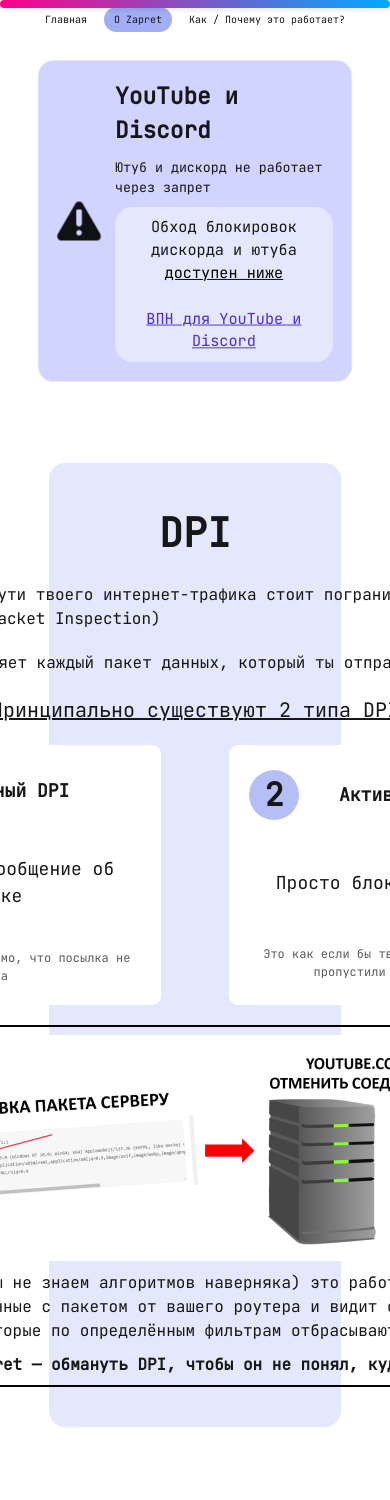
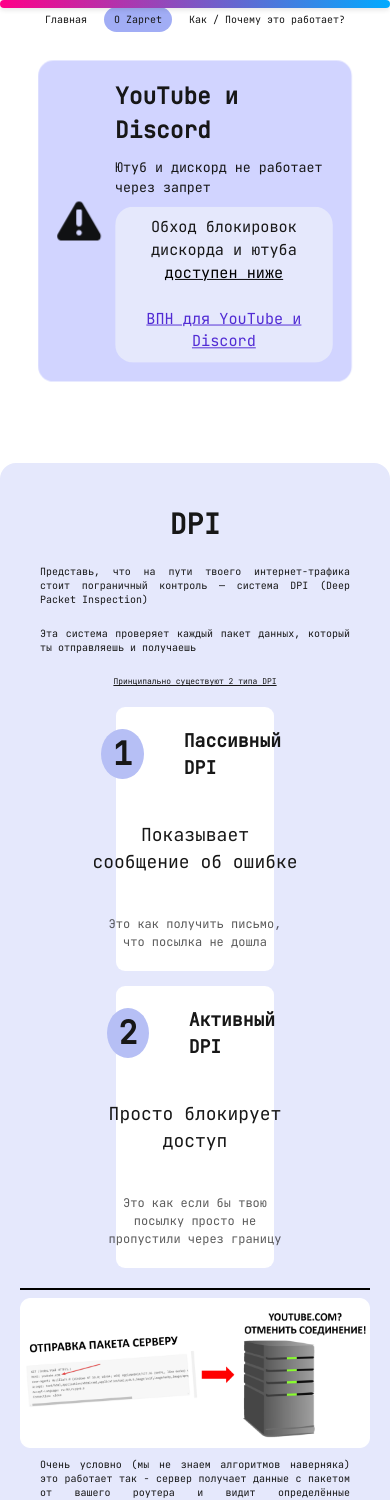
Before and after one commit to kononoVikaReal/Zapret, a Next.js app: page /about in a window 390 px wide. Shown: the top 1500 px of the page. Built offline with nearby package versions, Linux system fonts and the light colour scheme.

Commit message:
Adaption process#1

```diff
--- a/src/app/about/page.module.css
+++ b/src/app/about/page.module.css
@@ -4,8 +4,14 @@
 }
 
 .p {
-	font-weight: 300;
-	font-size: 16px;
+	font-size: 14px;
+	line-height: 1.4;
+	word-wrap: break-word; /* Перенос длинных слов */
+	overflow-wrap: break-word;
+	white-space: normal; /* Запрещает сохранение длинных строк без переноса */
+	max-width: 100%;
+	padding: 0 16px;
+	box-sizing: border-box;
 }
 
 .underlined {
@@ -58,3 +64,143 @@
 	margin: 0 50%;
 	width: max-content;
 }
+
+/* @media (min-width: 2100px) {
+	.h1 {
+		font-size: 62px;
+	}
+	.p {
+		font-size: 20px;
+	}
+}
+
+@media (min-width: 2400px) {
+	.p,
+	.bold,
+	.example {
+		font-size: 24px;
+	}
+	.underlined {
+		font-size: 28px;
+	}
+	.header {
+		font-size: 30px;
+	}
+}
+
+@media (max-width: 1020px) {
+	.p {
+		font-size: 14px;
+		padding: 0 100px;
+	}
+	.underlined {
+		font-size: 20px;
+	}
+	.bold {
+		font-size: 20px;
+	}
+	.example {
+		font-size: 20px;
+	}
+	.header {
+		font-size: 24px;
+	}
+}
+
+@media (max-width: 800px) {
+	.p {
+		font-size: 10px;
+		padding: 0 250px;
+	}
+} */
+
+/* Адаптивные стили */
+@media (max-width: 1200px) {
+	.h1 {
+		font-size: 36px;
+	}
+	.p {
+		font-size: 14px;
+	}
+	.container {
+		grid-template-columns: repeat(1, 1fr);
+		gap: 20px;
+	}
+	.DPI {
+		flex-direction: column;
+		gap: 30px;
+	}
+}
+
+@media (max-width: 900px) {
+	.p {
+		font-size: 14px;
+		line-height: 1.4;
+		word-wrap: break-word;
+		overflow-wrap: break-word;
+		max-width: 100%;
+		padding: 0 40px;
+		box-sizing: border-box;
+		text-align: center;
+	}
+	.container {
+		grid-template-columns: 1fr;
+		padding: 16px;
+		gap: 16px;
+	}
+	.underlined {
+		font-size: 18px;
+	}
+}
+
+@media (max-width: 826px) {
+	.h1 {
+		font-size: 32px;
+	}
+	.example {
+		font-size: 0.9rem;
+		padding: 8px;
+	}
+}
+
+@media (max-width: 670px) {
+	.h1 {
+		font-size: 28px;
+		text-align: center;
+	}
+	.p {
+		font-size: 12px;
+		text-align: justify;
+		padding: 0 70px;
+	}
+	.underlined {
+		font-size: 12px;
+	}
+	.container {
+		padding: 8px;
+		gap: 10px;
+	}
+	.example {
+		font-size: 0.8rem;
+		padding: 6px;
+	}
+	.DPI {
+		align-items: center;
+		gap: 15px;
+	}
+}
+
+@media (max-width: 480px) {
+	.p {
+		font-size: 10px;
+		max-width: 360px;
+		padding: 0 20px;
+	}
+	.header {
+		font-size: 14px;
+	}
+	.underlined {
+		text-align: center;
+		font-size: 8px;
+	}
+}
--- a/src/components/Explanation/Explanation.module.css
+++ b/src/components/Explanation/Explanation.module.css
@@ -14,3 +14,9 @@
 	gap: 20px;
 	margin-top: 73px;
 }
+
+@media (max-width: 1920px) {
+	.explanation {
+		max-width: 100%;
+	}
+}
--- a/src/components/Footer/Footer.module.css
+++ b/src/components/Footer/Footer.module.css
@@ -85,7 +85,7 @@
 	}
 }
 
-@media (min-width: 767px) {
+@media (min-width: 769px) {
 	.imageContainer1 {
 		width: 255px;
 		margin-bottom: 10px;
--- a/src/components/ListItem/ListItem.module.css
+++ b/src/components/ListItem/ListItem.module.css
@@ -28,3 +28,13 @@
 	font-size: 14px;
 	line-height: 1.5;
 }
+
+@media (min-width: 2100px) {
+	.text {
+		font-size: 28px;
+	}
+	.circle {
+		width: 24px;
+		height: 24px;
+	}
+}
```
